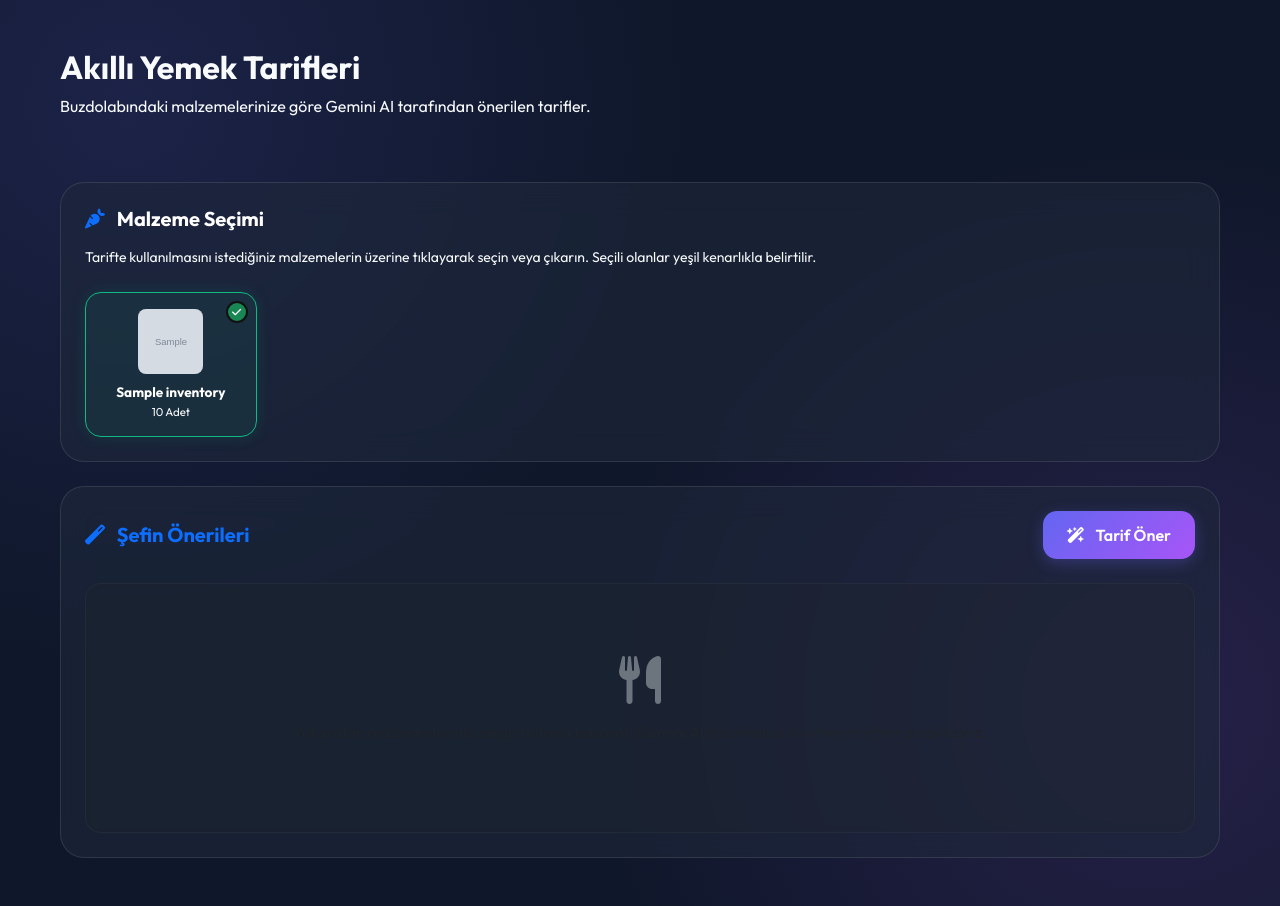
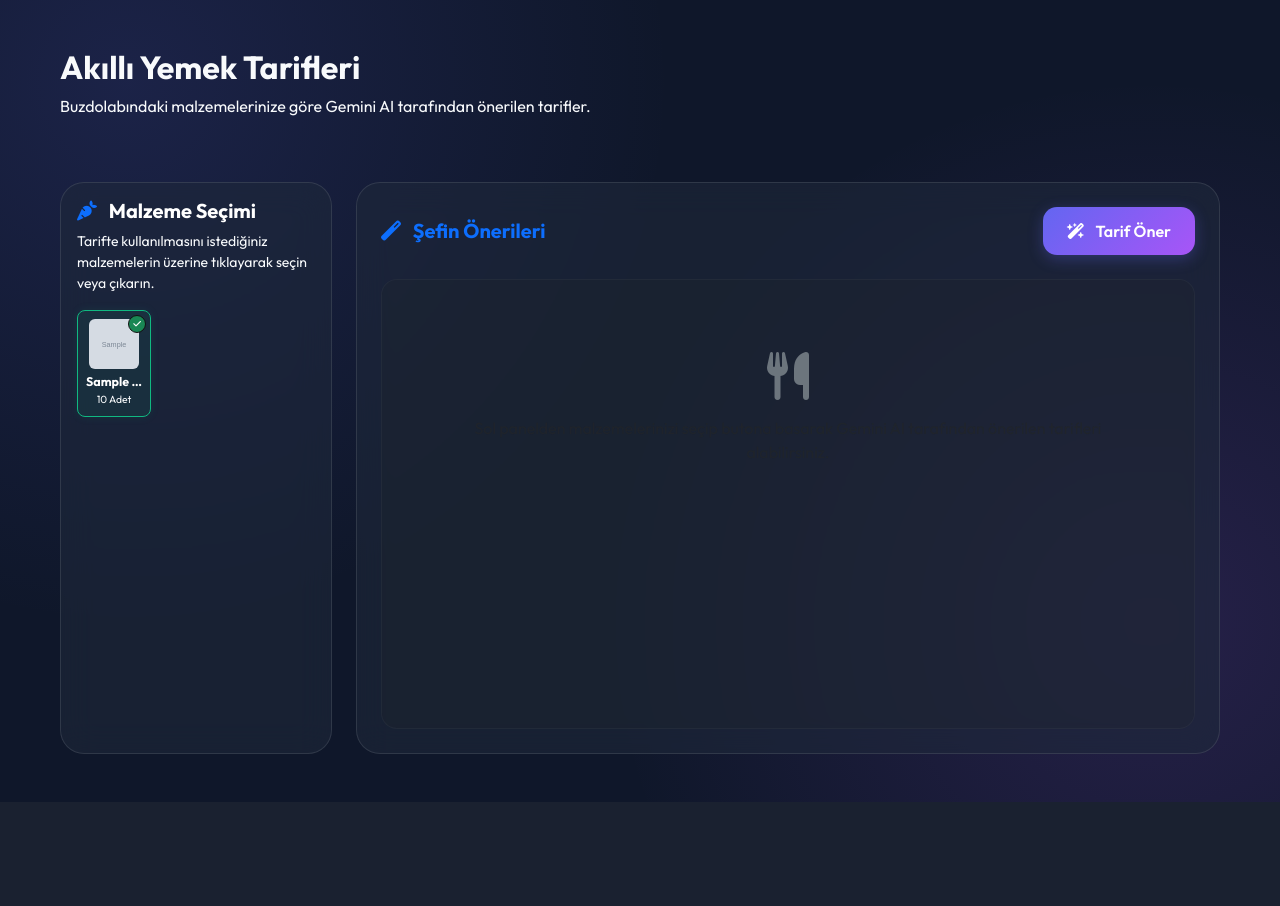
Before and after one commit to ErenSeremet0/smart-fridge, a Flask app: page /recipes in a window 1280 px wide. Shown: the part 98-1004 px from the top of the page. After the commit the page ends 900 px from the top, so only its background shows below. Run offline with Flask 3, Linux system fonts and the light colour scheme; tables that the repository leaves empty hold one stand-in row (values such as "Sample post"); grey boxes marked "Sample" are stand-in pictures; data that the repository does not hold is empty; parts of the project's set-up code (start-up, migrations or seed data) failed here and were passed over; some libraries are stand-ins or nearby versions.

Commit message:
Auto deploy backup - 2026-06-10 20:54:58

```diff
--- a/templates/recipes.html
+++ b/templates/recipes.html
@@ -2,62 +2,61 @@
 {% block content %}
 
 <div class="row mb-5">
-    <div class="col-12 text-center text-md-start">
+    <div class="col-12">
         <h2 class="fw-bold mb-2">Akıllı Yemek Tarifleri</h2>
         <p class="text-dim">Buzdolabındaki malzemelerinize göre Gemini AI tarafından önerilen tarifler.</p>
     </div>
 </div>
 
-<!-- Malzeme Seçim Paneli (Oyun Envanteri Slotları) -->
-<div class="row mb-4">
-    <div class="col-12">
-        <div class="glass-card p-4">
-            <h5 class="text-white mb-3 fw-bold"><i class="fas fa-carrot text-primary me-2"></i> Malzeme Seçimi</h5>
-            <p class="text-dim small mb-4">Tarifte kullanılmasını istediğiniz malzemelerin üzerine tıklayarak seçin veya çıkarın. Seçili olanlar yeşil kenarlıkla belirtilir.</p>
+<div class="row g-4">
+    <!-- Sol Panel: Malzeme Seçim Paneli (Oyun Envanteri Slotları) -->
+    <div class="col-md-4 col-lg-3">
+        <div class="glass-card p-3 h-100 d-flex flex-column">
+            <h5 class="text-white mb-2 fw-bold"><i class="fas fa-carrot text-primary me-2"></i> Malzeme Seçimi</h5>
+            <p class="text-dim small mb-3">Tarifte kullanılmasını istediğiniz malzemelerin üzerine tıklayarak seçin veya çıkarın.</p>
 
-            <div class="row row-cols-2 row-cols-sm-3 row-cols-md-4 row-cols-lg-6 g-3" id="inventory-slots">
+            <div class="row row-cols-2 row-cols-md-2 row-cols-xl-3 g-2 overflow-y-auto flex-grow-1" id="inventory-slots" style="max-height: 550px;">
                 {% for item in items %}
                 <div class="col">
-                    <div class="inventory-slot p-3 rounded-4 text-center border position-relative select-item-card"
+                    <div class="inventory-slot p-2 rounded-3 text-center border position-relative select-item-card"
                          data-name="{{ item.class_name }}"
                          style="border-color: rgba(255,255,255,0.08); background: rgba(255,255,255,0.02); cursor: pointer; transition: all 0.25s ease;"
                          onclick="toggleSelectSlot(this)">
 
                         <!-- Checkmark Indicator -->
-                        <span class="badge bg-success rounded-circle position-absolute top-0 end-0 m-2 select-badge" style="display: flex; width: 22px; height: 22px; padding: 0; justify-content: center; align-items: center; border: 2px solid #111;">
-                            <i class="fas fa-check" style="font-size: 0.65rem;"></i>
+                        <span class="badge bg-success rounded-circle position-absolute top-0 end-0 m-1 select-badge" style="display: flex; width: 18px; height: 18px; padding: 0; justify-content: center; align-items: center; border: 1.5px solid #111;">
+                            <i class="fas fa-check" style="font-size: 0.55rem;"></i>
                         </span>
 
                         <!-- Item Image / Thumbnail -->
-                        <div class="slot-img-container mx-auto mb-2 rounded-3 overflow-hidden d-flex justify-content-center align-items-center shadow-inner" style="width: 65px; height: 65px; background: rgba(255,255,255,0.04);">
+                        <div class="slot-img-container mx-auto mb-1 rounded-2 overflow-hidden d-flex justify-content-center align-items-center shadow-inner" style="width: 50px; height: 50px; background: rgba(255,255,255,0.04);">
                             {% if item.image_path %}
                             <img src="/static/{{ item.image_path }}" style="width: 100%; height: 100%; object-fit: cover;">
                             {% else %}
                             <img src="/static/items_photos/{{ item.class_name | lower }}.jpg"
-                                 onerror="this.src='https://ui-avatars.com/api/?name={{ item.class_name }}&background=6366f1&color=fff&size=65'"
+                                 onerror="this.src='https://ui-avatars.com/api/?name={{ item.class_name }}&background=6366f1&color=fff&size=50'"
                                  style="width: 100%; height: 100%; object-fit: cover;">
                             {% endif %}
                         </div>
 
                         <!-- Item Name and Quantity -->
-                        <div class="fw-bold text-white text-truncate small" style="font-size: 0.85rem;">{{ item.class_name }}</div>
-                        <div class="text-dim small" style="font-size: 0.72rem;">{{ item.quantity }} Adet</div>
+                        <div class="fw-bold text-white text-truncate small" style="font-size: 0.78rem;">{{ item.class_name }}</div>
+                        <div class="text-dim small" style="font-size: 0.65rem;">{{ item.quantity }} Adet</div>
                     </div>
                 </div>
                 {% else %}
                 <div class="col-12 text-center py-5 text-muted w-100">
-                    <i class="fas fa-info-circle mb-3 fa-3x opacity-20 d-block text-center mx-auto"></i>
-                    <p class="m-0 small">Buzdolabında aktif malzeme bulunmuyor. Lütfen önce vision sayfasından veya envanterden malzeme ekleyin.</p>
+                    <i class="fas fa-info-circle mb-2 fa-2x opacity-20 d-block mx-auto"></i>
+                    <p class="m-0 small">Aktif malzeme bulunmuyor.</p>
                 </div>
                 {% endfor %}
             </div>
         </div>
     </div>
-</div>
 
-<div class="row">
-    <div class="col-md-12">
-        <div class="glass-card p-4">
+    <!-- Sağ Panel: Tarif Öneri Sonuçları -->
+    <div class="col-md-8 col-lg-9">
+        <div class="glass-card p-4 h-100 d-flex flex-column">
             <div class="d-flex justify-content-between align-items-center mb-4">
                 <h5 class="m-0 text-primary fw-bold"><i class="fas fa-magic me-2"></i> Şefin Önerileri</h5>
                 <button id="suggest-btn" class="btn btn-premium px-4">
@@ -65,10 +64,10 @@
                 </button>
             </div>
 
-            <div id="recipe-box" class="recipe-content p-4 rounded-4 bg-dark bg-opacity-25 border border-secondary border-opacity-10 text-white">
+            <div id="recipe-box" class="recipe-content p-4 rounded-4 bg-dark bg-opacity-25 border border-secondary border-opacity-10 text-white flex-grow-1 overflow-y-auto" style="min-height: 450px;">
                 <div class="text-center p-5">
                     <i class="fas fa-utensils fa-3x text-secondary mb-3 opacity-20"></i>
-                    <p class="text-muted">Yukarıdan malzemelerinizi seçip butona basarak Gemini AI tarafından önerilen tarifleri alabilirsiniz.</p>
+                    <p class="text-muted">Sol panelden malzemelerinizi seçip butona basarak Gemini AI tarafından önerilen tarifleri alabilirsiniz.</p>
                 </div>
             </div>
         </div>
@@ -153,15 +152,14 @@
 
 <style>
     .inventory-slot:hover {
-        transform: translateY(-3px);
+        transform: translateY(-2px);
         background: rgba(255,255,255,0.05) !important;
         border-color: rgba(99, 102, 241, 0.3) !important;
-        box-shadow: 0 5px 15px rgba(0,0,0,0.2);
     }
     .inventory-slot.selected {
         border-color: #10b981 !important;
         background: rgba(16, 185, 129, 0.08) !important;
-        box-shadow: 0 0 15px rgba(16, 185, 129, 0.15);
+        box-shadow: 0 0 10px rgba(16, 185, 129, 0.1);
     }
 
     .recipe-content h1, .recipe-content h2, .recipe-content h3 {
```
